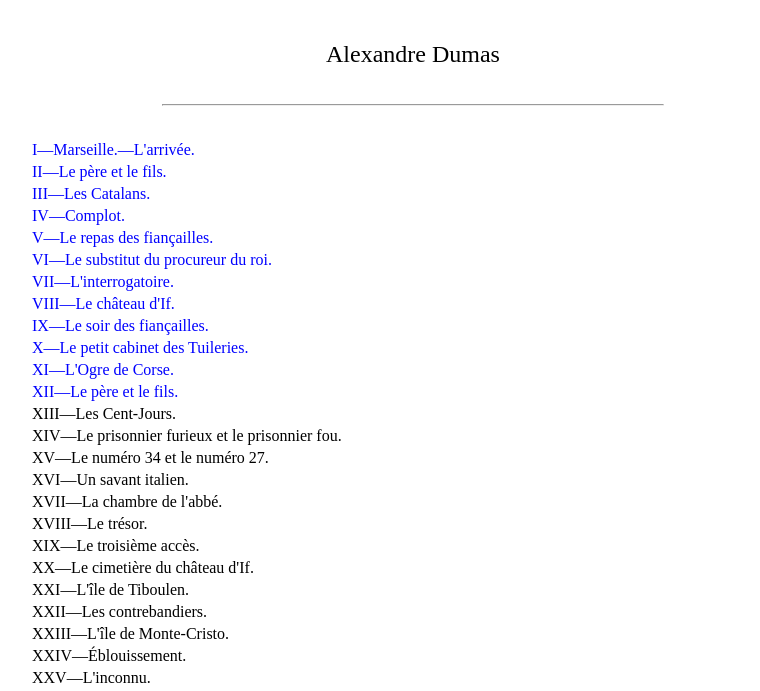
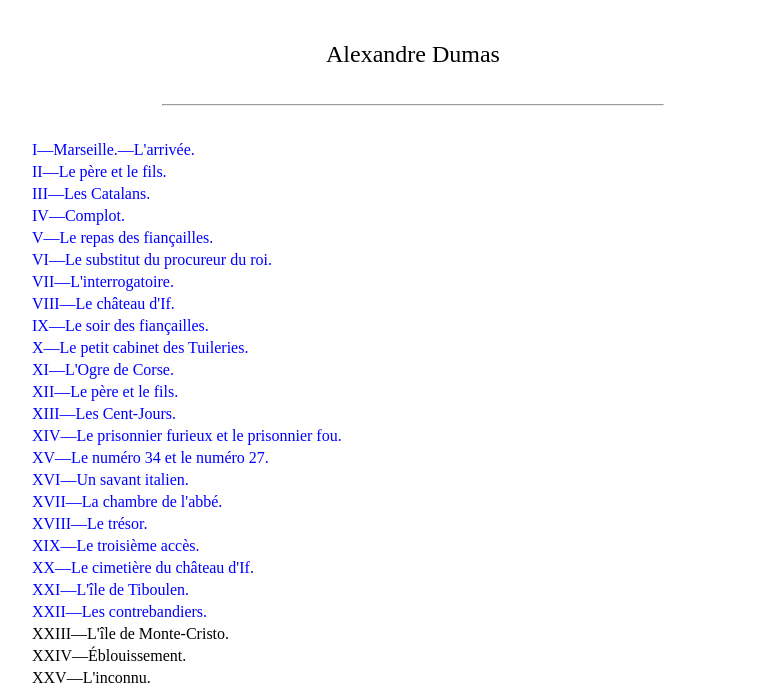
Before and after one commit to masara24/Intro, a plain HTML site: page lcdm/index.html in a window 1280 px wide. Shown: the part 254-945 px from the top of the page, without its empty margins (227-987 px from the left). Drawn offline with Linux system fonts and the light colour scheme.

Commit message:
Update index.html

```diff
--- a/lcdm/index.html
+++ b/lcdm/index.html
@@ -194,34 +194,34 @@ a:hover {
 <td> <a href="lcdm12.html">XII—Le père et le fils.</a></td>
 </tr>
 <tr>
-<td> XIII—Les Cent-Jours.</a></td>
+<td> <a href="lcdm13.html">XIII—Les Cent-Jours.</a></td>
 </tr>
 <tr>
-<td> XIV—Le prisonnier furieux et le prisonnier fou.</a></td>
+<td> <a href="lcdm14.html">XIV—Le prisonnier furieux et le prisonnier fou.</a></td>
 </tr>
 <tr>
-<td> XV—Le numéro 34 et le numéro 27.</a></td>
+<td> <a href="lcdm15.html">XV—Le numéro 34 et le numéro 27.</a></td>
 </tr>
 <tr>
-<td> XVI—Un savant italien.</a></td>
+<td> <a href="lcdm16.html">XVI—Un savant italien.</a></td>
 </tr>
 <tr>
-<td> XVII—La chambre de l'abbé.</a></td>
+<td> <a href="lcdm17.html">XVII—La chambre de l'abbé.</a></td>
 </tr>
 <tr>
-<td> XVIII—Le trésor.</a></td>
+<td> <a href="lcdm18.html">XVIII—Le trésor.</a></td>
 </tr>
 <tr>
-<td> XIX—Le troisième accès.</a></td>
+<td> <a href="lcdm19.html">XIX—Le troisième accès.</a></td>
 </tr>
 <tr>
-<td> XX—Le cimetière du château d'If.</a></td>
+<td> <a href="lcdm20.html">XX—Le cimetière du château d'If.</a></td>
 </tr>
 <tr>
-<td> XXI—L'île de Tiboulen.</a></td>
+<td> <a href="lcdm21.html">XXI—L'île de Tiboulen.</a></td>
 </tr>
 <tr>
-<td> XXII—Les contrebandiers.</a></td>
+<td> <a href="lcdm22.html">XXII—Les contrebandiers.</a></td>
 </tr>
 <tr>
 <td> XXIII—L'île de Monte-Cristo.</a></td>
```
